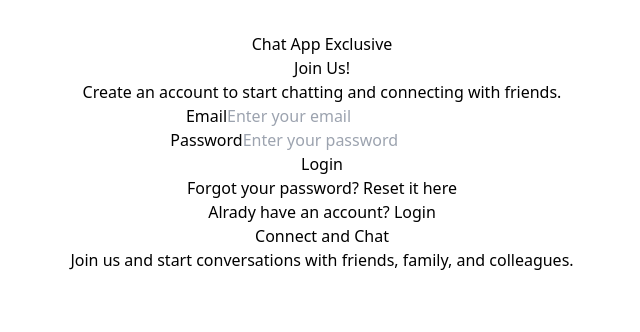
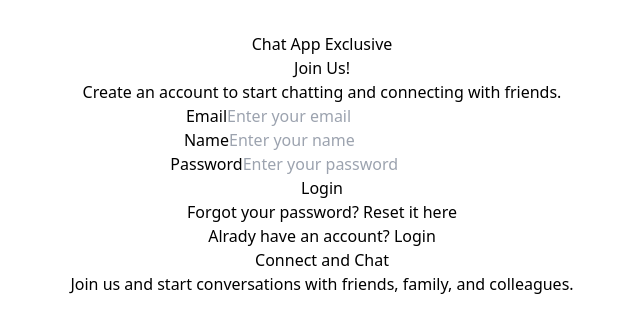
Before and after one commit to Ruzell11/chat-app, a React (Vite) app in the folder client/: page /register in a window 1280 px wide. Shown: the top 332 px of the page, without its empty margins (318-958 px from the left). Built offline with nearby package versions, Linux system fonts and the light colour scheme.

Commit message:
working register

```diff
--- a/client/package.json
+++ b/client/package.json
@@ -10,6 +10,8 @@
     "preview": "vite preview"
   },
   "dependencies": {
+    "antd": "^5.21.6",
+    "axios": "^1.7.7",
     "react": "^18.3.1",
     "react-dom": "^18.3.1",
     "react-router-dom": "^6.28.0"
--- /dev/null
+++ b/client/src/modules/common/hooks/useToast.ts
@@ -0,0 +1,21 @@
+import { useCallback } from 'react';
+import { notification } from 'antd';
+
+// Custom hook for toast notifications
+const useToastNotification = () => {
+  const openNotification = useCallback(
+    (type: 'success' | 'info' | 'warning' | 'error', message: string, description: string) => {
+      notification[type]({
+        message,
+        description,
+        duration: 3, // You can adjust the duration
+        placement: 'topRight', // Position of the notification
+      });
+    },
+    []
+  );
+
+  return { openNotification };
+};
+
+export default useToastNotification;
--- a/client/src/modules/login/index.tsx
+++ b/client/src/modules/login/index.tsx
@@ -1,6 +1,25 @@
 import { Link } from 'react-router-dom';
+import React from 'react';
+
+type LoginParameters = {
+    email: string;
+    password: string
+}
 
 export default function LoginForm() {
+    const onFinish = (e: React.FormEvent<HTMLFormElement>) => {
+        e.preventDefault();
+
+        // Casting `e.target` as HTMLFormElement to access elements
+        const form = e.target as HTMLFormElement;
+        const email = (form.elements.namedItem('email') as HTMLInputElement).value;
+        const password = (form.elements.namedItem('password') as HTMLInputElement).value;
+
+
+        const params: LoginParameters = {email , password};
+
+
+    }
     return (
         <>
             <div className="min-h-screen grid grid-cols-1 md:grid-cols-2">
@@ -17,7 +36,7 @@ export default function LoginForm() {
                     <h2 className="text-4xl font-bold text-gray-800 mb-2">Welcome Back!</h2>
                     <p className="text-gray-600 mb-6">Login to your account</p>
 
-                    <form className="w-full max-w-md space-y-5">
+                    <form className="w-full max-w-md space-y-5" onSubmit={onFinish}>
                         <div>
                             <label htmlFor="email" className="block text-sm font-medium text-gray-600">
                                 Email
--- a/client/src/modules/pages/Login.tsx
+++ b/client/src/modules/pages/Login.tsx
@@ -1,5 +1,5 @@
 import LoginForm from "../login";
-import Navbar from "../components/Navbar";
+import Navbar from "../common/components/Navbar";
 
 const Login = () => {
     return (
--- a/client/src/modules/pages/Register.tsx
+++ b/client/src/modules/pages/Register.tsx
@@ -1,4 +1,4 @@
-import Navbar from "../components/Navbar";
+import Navbar from "../common/components/Navbar";
 import RegisterForm from "../register";
 
 const Register = () => {
--- a/client/src/modules/register/index.tsx
+++ b/client/src/modules/register/index.tsx
@@ -1,6 +1,33 @@
 import { Link } from 'react-router-dom';
+import { RegisterParameters } from './type';
+import { registerUser } from './service';
+import useToastNotification from '../common/hooks/useToast';
+
+
 
 export default function RegisterForm() {
+    const { openNotification } = useToastNotification();
+    const onFinish = async (e: React.FormEvent<HTMLFormElement>) => {
+        e.preventDefault();
+
+        const form = e.target as HTMLFormElement;
+        const name = (form.elements.namedItem('name') as HTMLInputElement).value;
+        const email = (form.elements.namedItem('email') as HTMLInputElement).value;
+        const password = (form.elements.namedItem('password') as HTMLInputElement).value;
+
+
+        const params: RegisterParameters = { name, email, password };
+
+        await registerUser(params)
+            .then(() => {
+                form.reset();
+                openNotification('success', 'User registered successfully', '');
+            })
+            .catch((error) => {
+                const errorMessage = error.response?.data?.message || "An error occurred during registration"; // Customize error handling based on API response
+                openNotification('error', errorMessage, '');
+            });
+    }
     return (
 
         <div className="min-h-screen grid grid-cols-1 md:grid-cols-2">
@@ -10,7 +37,7 @@ export default function RegisterForm() {
                 <p className="text-gray-600 mb-6">Create an account to start chatting and connecting with friends.</p>
 
 
-                    <form className="w-full max-w-md space-y-5">
+                <form className="w-full max-w-md space-y-5" onSubmit={onFinish}>
                     <div>
                         <label htmlFor="email" className="block text-sm font-medium text-gray-600">
                             Email
@@ -23,6 +50,20 @@ export default function RegisterForm() {
                             required
                         />
                     </div>
+
+                    <div>
+                        <label htmlFor="email" className="block text-sm font-medium text-gray-600">
+                            Name
+                        </label>
+                        <input
+                            type="text"
+                            id="name"
+                            className="w-full mt-2 p-3 border border-gray-300 rounded-lg shadow-sm focus:outline-none focus:border-blue-500"
+                            placeholder="Enter your name"
+                            required
+                        />
+                    </div>
+
 
                     <div>
                         <label htmlFor="password" className="block text-sm font-medium text-gray-600">
--- /dev/null
+++ b/client/src/modules/register/service/index.ts
@@ -0,0 +1,13 @@
+import axios from "axios";
+import { RegisterParameters } from "../type";
+
+export const registerUser = async (params: RegisterParameters) => {
+  try {
+    const response = await axios.post("http://localhost:5000/api/v1/users/register", params);
+    const json = await response.data;
+    return json;
+  } catch (error) {
+    console.error(error);
+    throw error;
+  }
+};
--- /dev/null
+++ b/client/src/modules/register/type.ts
@@ -0,0 +1,5 @@
+export type RegisterParameters = {
+    email: string;
+    name: string;
+    password: string;
+}
```
Also changed, not shown: client/src/modules/common/components/Navbar.tsx (renamed from client/src/modules/components/Navbar.tsx), client/src/modules/login/service/index.tsx (added), 1 other file (tests, documents, lock files or other folders). Lines whose indentation alone changed are shown as unchanged.
